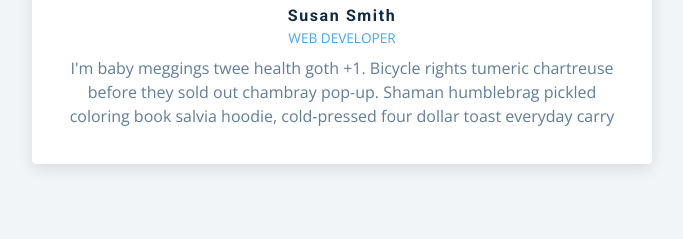
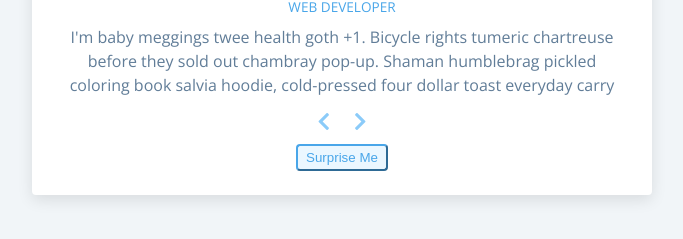
Before and after one commit to caingk28/Reviews-js, a plain HTML site: page index.html in a window 1280 px wide. Shown: the part 473-712 px from the top of the page, without its empty margins (298-981 px from the left). Drawn offline with nearby package versions, Linux system fonts and the light colour scheme.

Commit message:
Update index.html
small changes to the index

```diff
--- a/index.html
+++ b/index.html
@@ -26,11 +26,23 @@
              <div class="img-container">
                <img src="./person-1.jpeg" id="person-img" alt="an image of a happy customer">
              </div>
-             <h4 id="author"> Sarah Jones</h4>
-              <p id="job"> Shoe Designer</p>
-              <p id="info">
+             <h4 id="author">Sarah Jones</h4>
+             <p id="job">Shoe Designer</p>
+             <p id="info">
               Lorem ipsum dolor sit amet, consectetur adipisicing elit. Laudantium adipisci, illo id natus animi dolor aut obcaecati deserunt nesciunt quos!
               </p>
+              <!-- prev next buttons-->
+              <div class="button-contaier">
+                <button class="prev-btn">
+                  <i class="fas fa-chevron-left"></i>
+                </button>
+                <button class="next-btn">
+                  <i class="fas fa-chevron-right"></i>
+                </button>
+              </div>
+              <!-- random button -->
+              <button class="random-btn">Surprise Me</button>
+
           </article>
         </section>
      </main>
```
